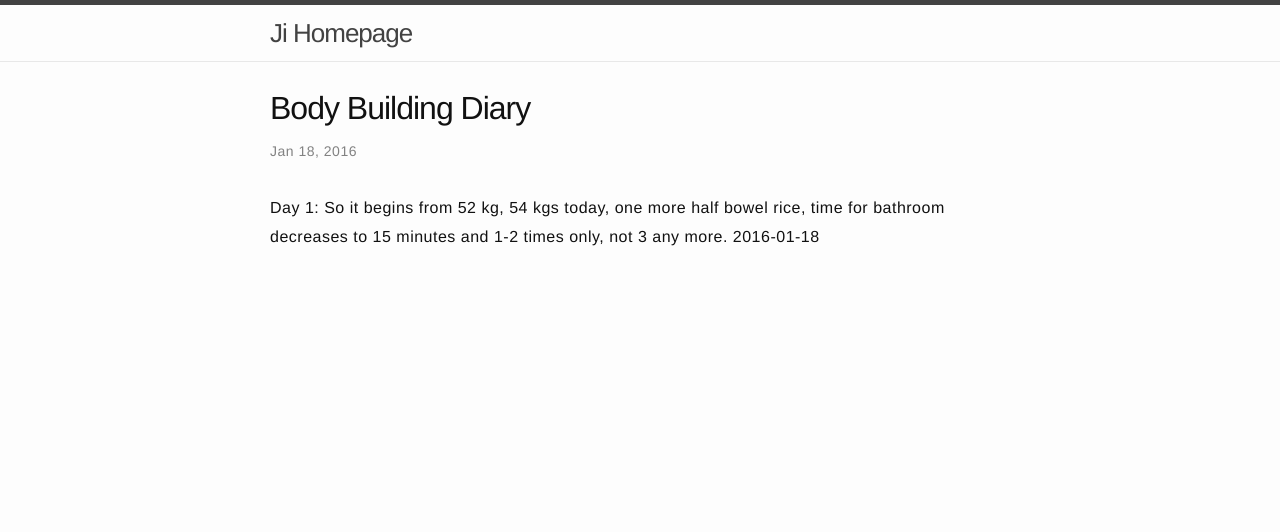
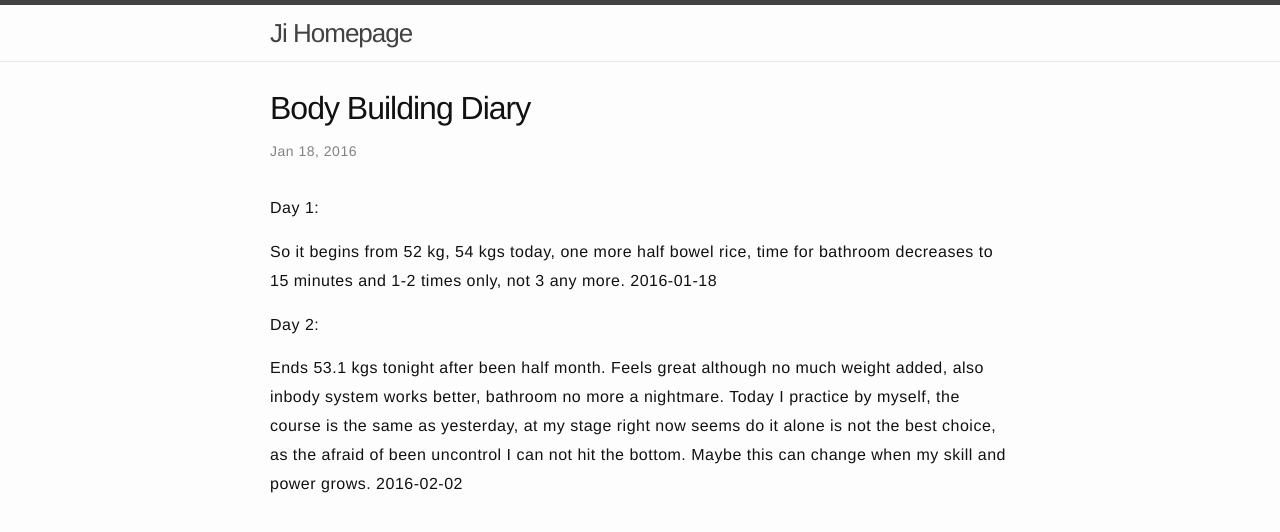
Before and after one commit to jazzi/jazzi.github.io, a Jekyll site: the page built from _posts/2016-01-18-body-building-diary.md, in a window 1280 px wide. Shown: the top 532 px of the page. Built offline with Jekyll 4.4.1, drawn with Linux system fonts in a browser that asks for light colours.

Commit message:
update post

```diff
--- a/_posts/2016-01-18-body-building-diary.md
+++ b/_posts/2016-01-18-body-building-diary.md
@@ -2,4 +2,9 @@
 layout: post
 ---
 Day 1:
+
 So it begins from 52 kg, 54 kgs today, one more half bowel rice, time for bathroom decreases to 15 minutes and 1-2 times only, not 3 any more. 2016-01-18
+
+Day 2:
+
+Ends 53.1 kgs tonight after been half month. Feels great although no much weight added, also inbody system works better, bathroom no more a nightmare. Today I practice by myself, the course is the same as yesterday, at my stage right now seems do it alone is not the best choice, as the afraid of been uncontrol I can not hit the bottom. Maybe this can change when my skill and power grows. 2016-02-02
```
